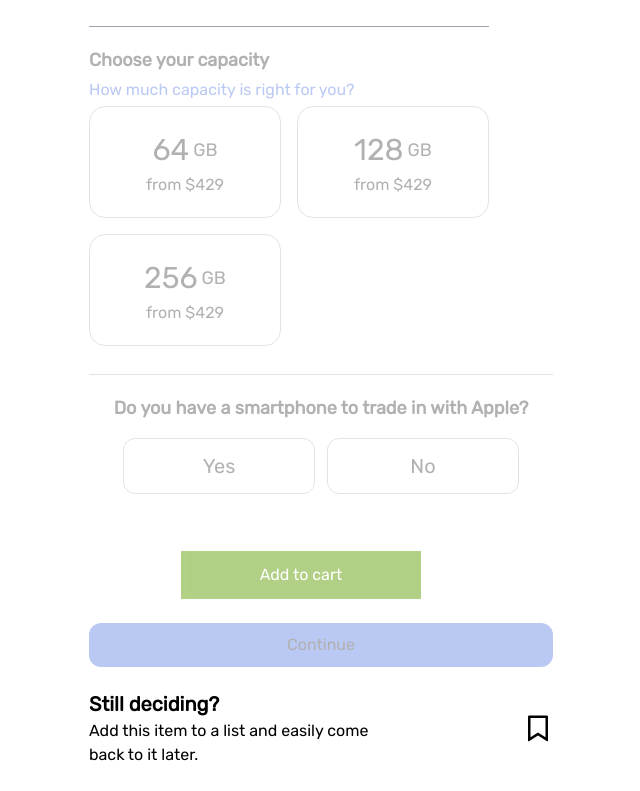
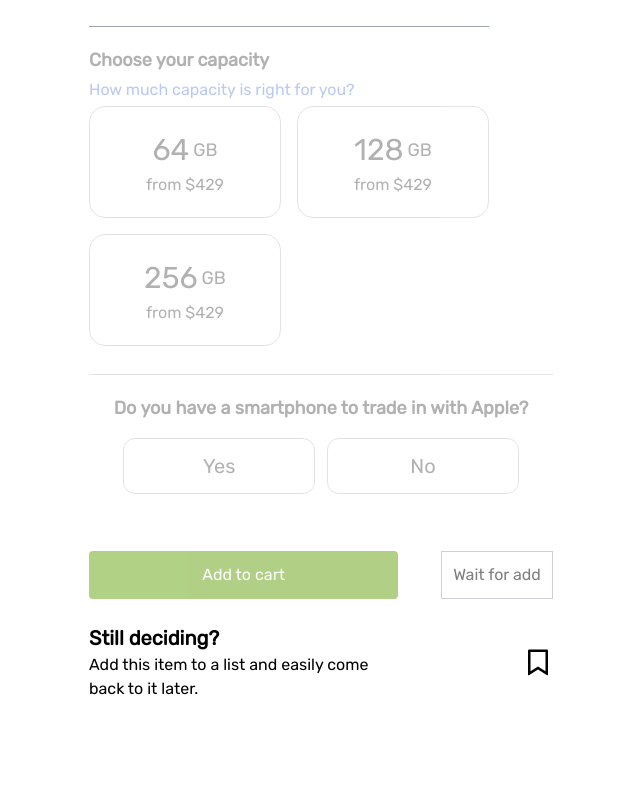
Before and after one commit to isrezaei/solo-shop, a React (Create React App) app: page /details/1 in a window 1280 px wide. Shown: the part 795-1586 px from the top of the page, without its empty margins (575-1215 px from the left). Built offline with nearby package versions, Linux system fonts and the light colour scheme.

Commit message:
handel add to cart section in details page part 2

```diff
--- a/src/Components/DetailsPage/DetailsEachProduct.jsx
+++ b/src/Components/DetailsPage/DetailsEachProduct.jsx
@@ -37,6 +37,7 @@ const initialState = {
     editAnswer : '',
 
     choiceOldModel: {
+        selectedModel : '',
         offPrice: ''
     }
 }
@@ -250,8 +251,10 @@ export const DetailsEachProduct = ({EachProduct}) => {
             <option
                 key={models.oldPhone}
                 className='text-lg rounded-xl'
-                value={models.offPrice}>
-                {models.oldPhone}</option>
+                value={models.offPrice}
+                selected={models.oldPhone}>
+                {models.oldPhone}
+            </option>
         )
     })
     return (
@@ -274,7 +277,6 @@ export const DetailsEachProduct = ({EachProduct}) => {
                 choiceOldModel,
                 setOldModelPhone,
             }}>
-
             <div className='container relative max-w-5xl bg-blue-500 mx-auto '>
                 <section style={{height : divHeight}} className='w-3/6 absolute left-0'>
                     <ActiveImagePortion/>
--- a/src/Components/DetailsPage/Portions/AcceptCondition.jsx
+++ b/src/Components/DetailsPage/Portions/AcceptCondition.jsx
@@ -6,7 +6,7 @@ export const AcceptCondition = () =>
     const {choiceOldModel , setEditAnswer} = useContext(EachProductFromContext)
 
     return (
-        <div className={"w-full bg-red-400 p-2 flex justify-between items-start"}>
+        <div className={"w-full p-2 flex justify-between items-start"}>
 
             <div className={"w-96"}>
             <p className={"text-lg font-bold"}>You’ve got ${choiceOldModel.offPrice} in trade-in value.</p>
--- a/src/Components/DetailsPage/Portions/ChooseQuantity.jsx
+++ b/src/Components/DetailsPage/Portions/ChooseQuantity.jsx
@@ -2,6 +2,7 @@ import {TiPlus , TiMinus} from "react-icons/ti";
 import {QuantityGlobal} from "../../QuantityHandel/QuantityGlobal";
 import {useContext} from "react";
 import {EachProductFromContext} from "../DetailsEachProduct";
+import {RiDeleteBinLine} from "react-icons/ri";
 
 export const ChooseQuantity = ({EachProductFromRedux}) =>
 {
@@ -16,7 +17,7 @@ export const ChooseQuantity = ({EachProductFromRedux}) =>
     const PriceWithOffer = parseInt((price - ((price * offer) / 100)))
 
     return (
-        <div className= {`w-full h-20 flex justify-center items-center  gap-10
+        <div className= {`w-full h-20 flex justify-between items-center
          ${
             (
                 choicesAnswer.haveGoodCondition === 'Yes'||
@@ -26,17 +27,25 @@ export const ChooseQuantity = ({EachProductFromRedux}) =>
                 choicesAnswer.haveTouchScreenWork === 'No'
             ) && (editAnswer === 'Yes') ? 'pointer-events-auto opacity-100' : 'pointer-events-none opacity-50'}`
         }>
-            {
-                HaveQuantity(id) ?
-                    <TiPlus onClick={()=> IncQuan(id , PriceWithOffer , quantity)} className='text-4xl text-lime-600 cursor-pointer'/>
-                    :
-                    <div className='w-60 h-12 flex justify-center items-center bg-lime-600 text-white  cursor-pointer ' onClick={()=> AddQuan(id , PriceWithOffer , quantity)}> Add to cart</div>
-            }
-            <p className='text-3xl'> {quantity}</p>
 
-            {CheckQuantity(id) === 1 && <div onClick={()=> RemQuan(id , PriceWithOffer , quantity)} className='text-xl text-white w-28 h-12 bg-red-500 flex justify-center items-center cursor-pointer'>Remove</div>}
+            <div className={`w-4/6 h-12 bg-lime-600  flex justify-center items-center text-white rounded ${HaveQuantity(id) ? 'opacity-50 pointer-events-none' : 'cursor-pointer'}`} onClick={()=> AddQuan(id , PriceWithOffer , quantity)}>
+                {!quantity ? 'Add to cart' : 'Choose your quantity'}
+            </div>
 
-            {CheckQuantity(id) > 1 && <TiMinus onClick={()=> DecQuan(id , PriceWithOffer , quantity)} className='text-4xl text-red-500 cursor-pointer'/>}
+
+                <div className='w-28 h-12 p-2 border border-gray-400 flex justify-between items-center'>
+
+                    {quantity && <TiPlus onClick={()=> IncQuan(id , PriceWithOffer , quantity)} className='text-xl w-5 text-lime-600 cursor-pointer'/>}
+
+                    <p className='w-full text-center'> {!quantity ? 'Wait for add' : quantity}</p>
+                    {
+                        CheckQuantity(id) > 1 ? <TiMinus onClick={()=> DecQuan(id , PriceWithOffer , quantity)} className='text-xl w-5 text-red-500 cursor-pointer'/> :
+                            quantity && <RiDeleteBinLine onClick={()=> RemQuan(id , PriceWithOffer , quantity)} className='text-xl w-5 text-red-500 flex justify-center items-center cursor-pointer'/>
+                    }
+                </div>
+
+
+
         </div>
     )
 }
--- a/src/Components/DetailsPage/Portions/OldPhoneQuestions/ChooseOldPhone.jsx
+++ b/src/Components/DetailsPage/Portions/OldPhoneQuestions/ChooseOldPhone.jsx
@@ -4,15 +4,13 @@ import {EachProductFromContext} from "../../DetailsEachProduct";
 export const ChooseOldPhone = () =>
 {
     const {stepChoiceModel , setOldModelPhone} = useContext(EachProductFromContext)
-
     return (
         <>
             <label htmlFor='select-model' className='font-bold text-lg'>Choose your model</label>
-            <select onChange={(e)=> stepChoiceModel(e.target.value)} id='select-model' className='w-full mt-1  border rounded-xl flex justify-start items-start'>
+            <select onChange={(e)=> stepChoiceModel(e.target.value)} id='select-model' className='w-full mt-1 border rounded-xl flex justify-start items-start'>
                 <option className='text-lg' value=''>Select</option>
                 {setOldModelPhone}
             </select>
-
         </>
     )
 }
--- a/src/Components/DetailsPage/Portions/RejectCondition.jsx
+++ b/src/Components/DetailsPage/Portions/RejectCondition.jsx
@@ -6,7 +6,7 @@ export const RejectCondition = () =>
     const {setEditAnswer} = useContext(EachProductFromContext)
 
     return (
-        <div className={"w-full bg-orange-500 flex justify-between items-start p-1"}>
+        <div className={"w-full flex justify-between items-start p-1"}>
 
             <div className={"w-80"}>
                 <p className={"text-lg font-bold"}>Your smartphone is ready to recycle.</p>
--- a/src/Components/DetailsPage/Portions/SubmitAndAddToWish.jsx
+++ b/src/Components/DetailsPage/Portions/SubmitAndAddToWish.jsx
@@ -4,9 +4,6 @@ export const SubmitAndAddToWish = () =>
 {
     return (
         <div className='w-full h-36 flex flex-col justify-between items-center '>
-
-            <button className='w-full h-11 bg-blue-700 rounded-xl  pointer-events-none opacity-30'>Continue</button>
-
             <div className='w-full flex justify-between items-center'>
                 <div className='w-8/12 flex flex-col justify-between items-start'>
                     <p className='text-xl font-bold'>Still deciding?</p>
```
